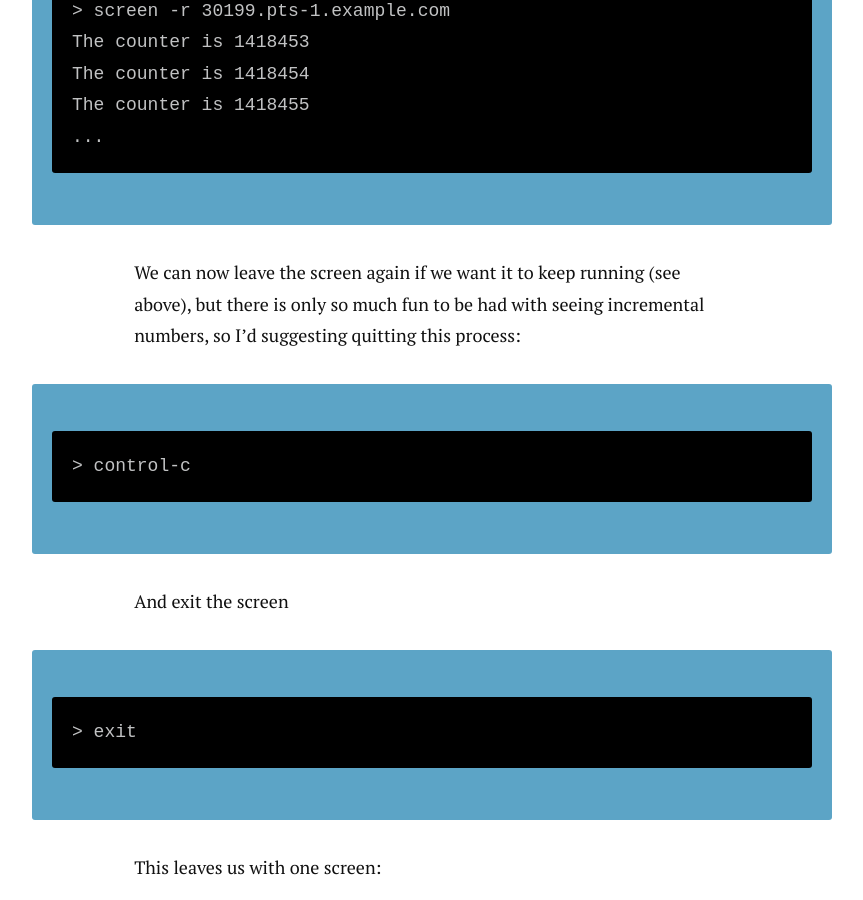
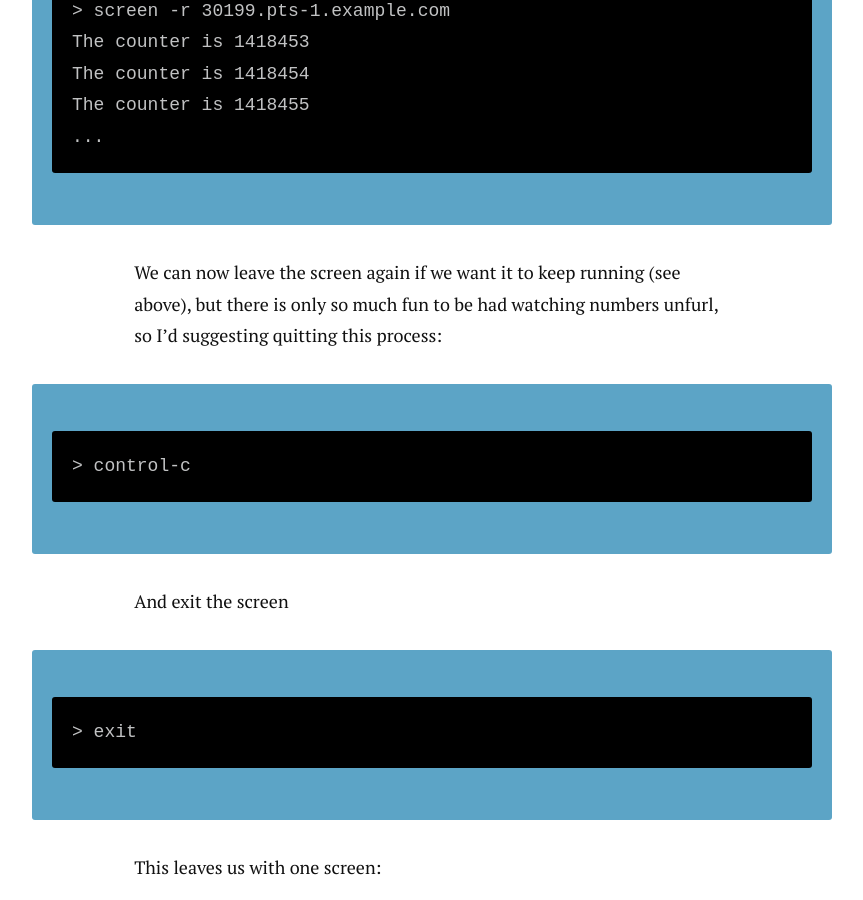
Before and after one commit to alberto56/dcycleblog, a Jekyll site: the page built from _posts/2019-02-20-screen.md, in a window 1280 px wide and 900 px high, scrolled down 6179 px. Shown: the whole window, without its empty margins (208-1071 px from the left). Built offline with Jekyll 4.4.1, drawn with Linux system fonts in a browser that asks for light colours; nearby versions of some CDN libraries; comment, search, counter and statistics services are not loaded.

Commit message:
Update 2019-02-20-screen.md

```diff
--- a/_posts/2019-02-20-screen.md
+++ b/_posts/2019-02-20-screen.md
@@ -107,7 +107,7 @@ This tells you there are two screens running, one should be displaying decrement
     The counter is 1418455
     ...
 
-We can now leave the screen again if we want it to keep running (see above), but there is only so much fun to be had with seeing incremental numbers, so I'd suggesting quitting this process:
+We can now leave the screen again if we want it to keep running (see above), but there is only so much fun to be had watching numbers unfurl, so I'd suggesting quitting this process:
 
     > control-c
 
```
